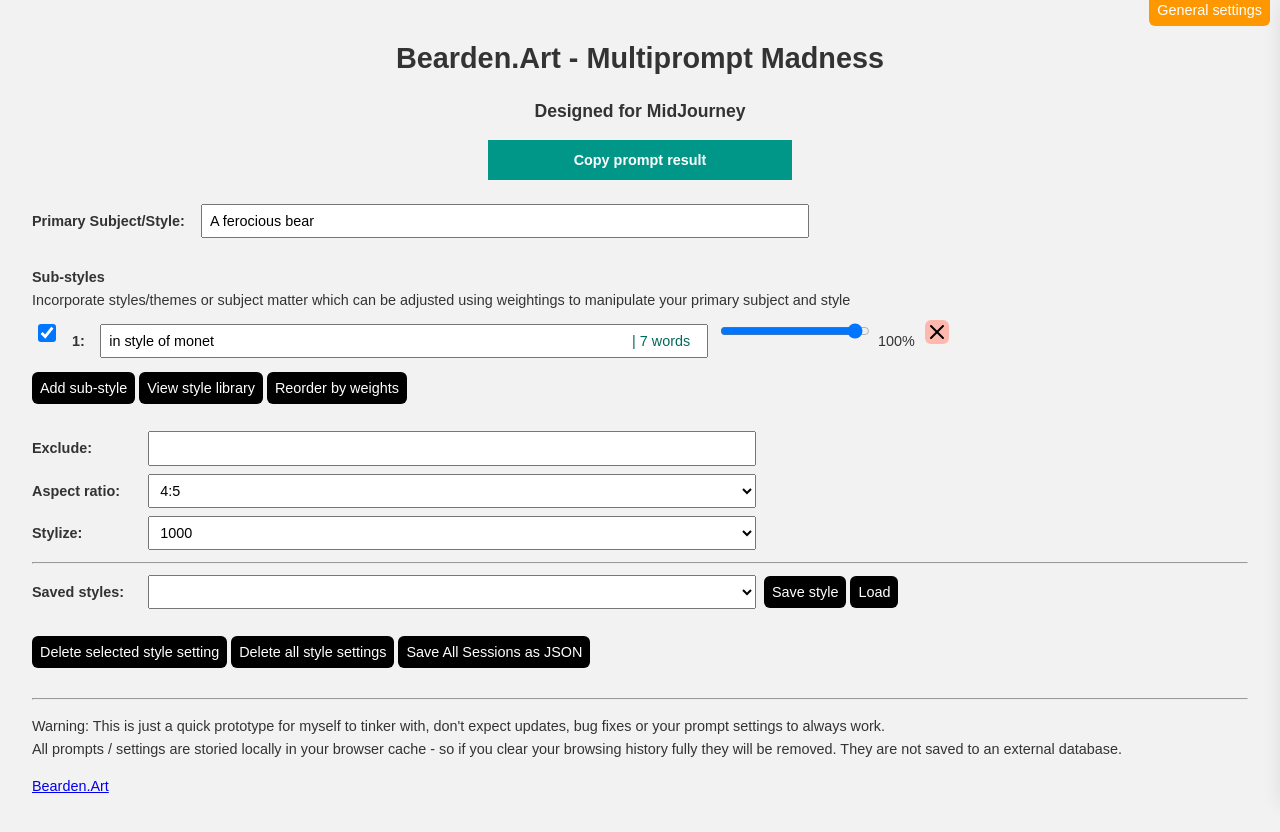
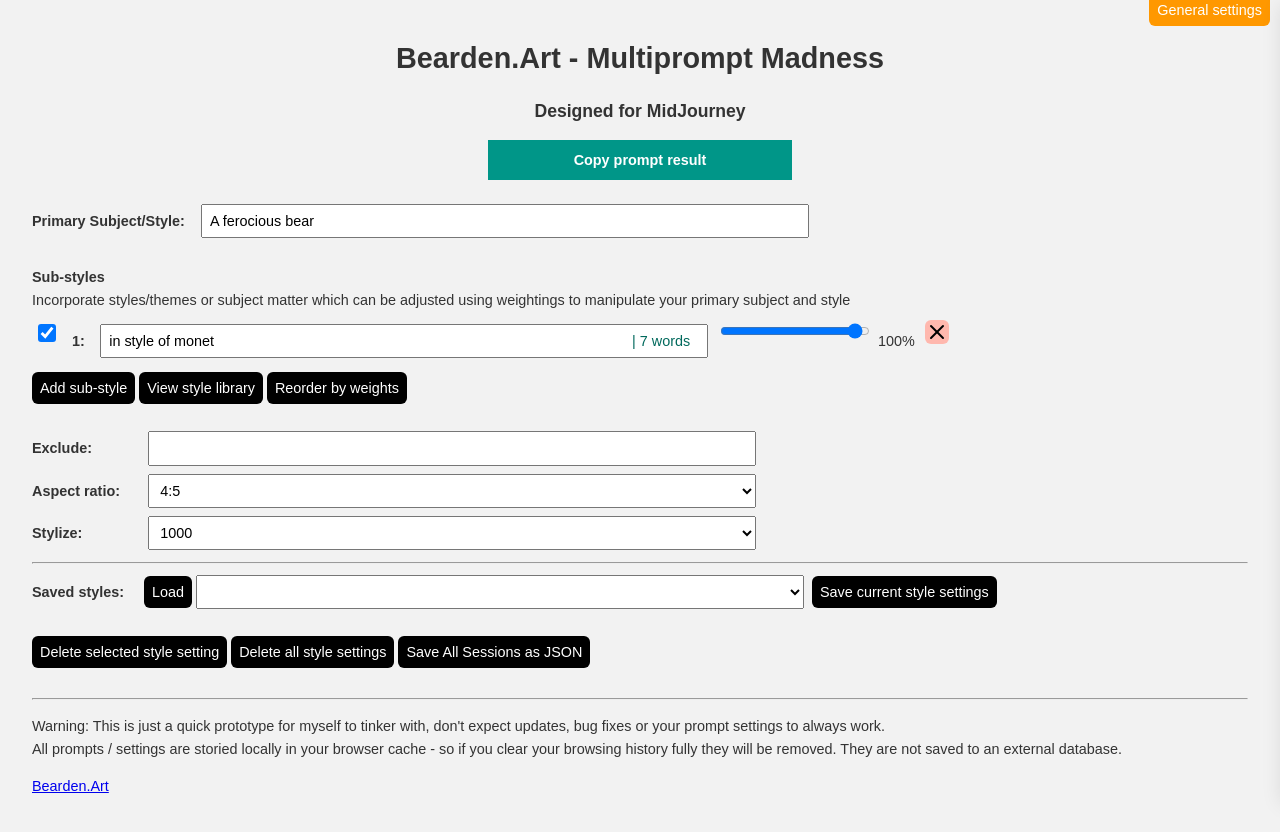
Before and after one commit to earthstorm86/mpmadness, a plain HTML site: page index.html in a window 1280 px wide. Drawn offline with nearby package versions, Linux system fonts and the light colour scheme.

Commit message:
button names update

```diff
--- a/index.html
+++ b/index.html
@@ -101,8 +101,7 @@
 
 	<hr>
 	<label for="saved-settings">Saved styles:</label>
-<select id="saved-settings"></select>		<button type="button" id="saveAs">Save style</button>
-<button type="button" id="load">Load</button>
+<button type="button" id="load">Load</button><select id="saved-settings"></select>		<button type="button" id="saveAs">Save current style settings</button>
 <br><br>
 <button type="button" id="delete">Delete selected style setting</button>
 <button id="delete-all-saved-data" type="button">Delete all style settings</button> <button id="save-json">Save All Sessions as JSON</button>
```
